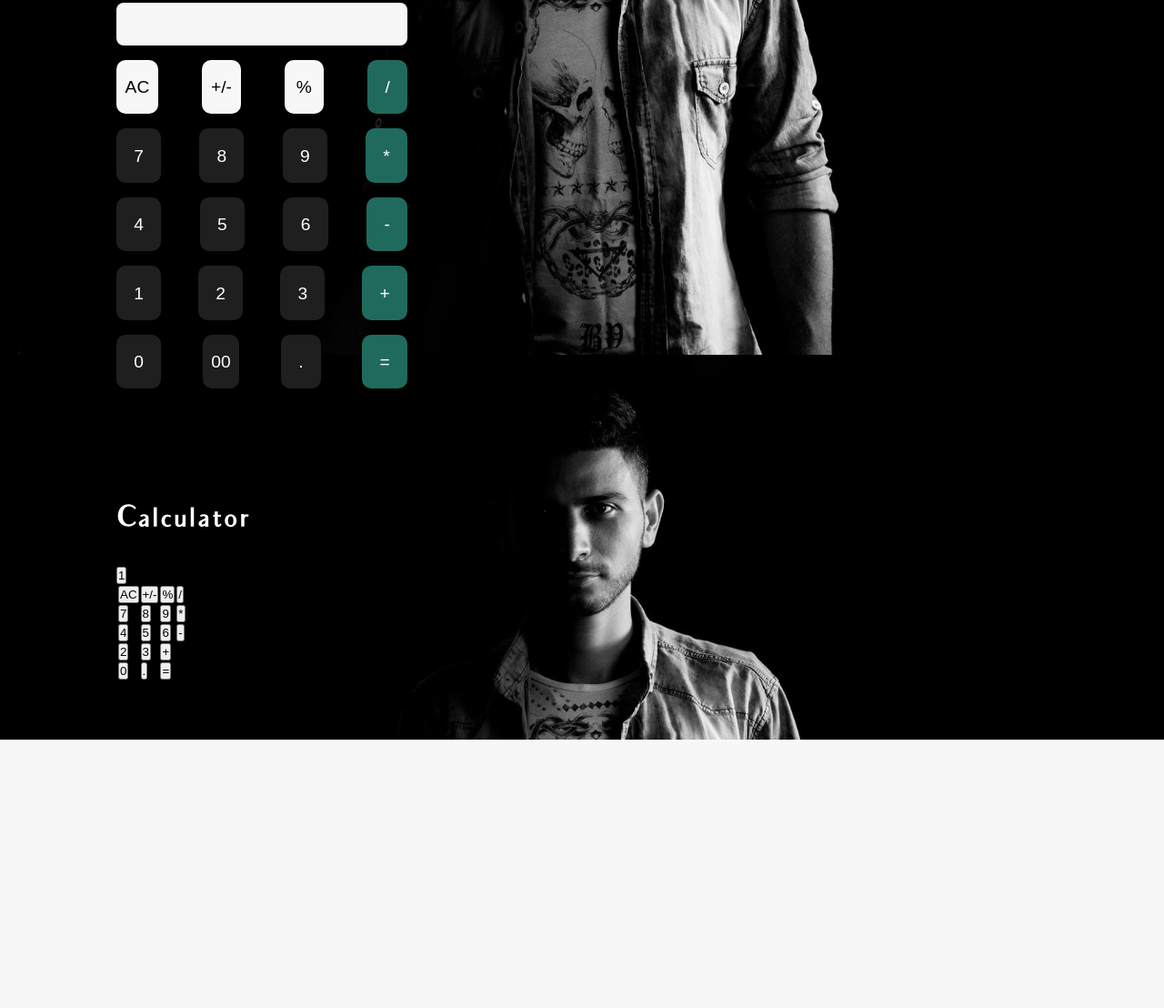
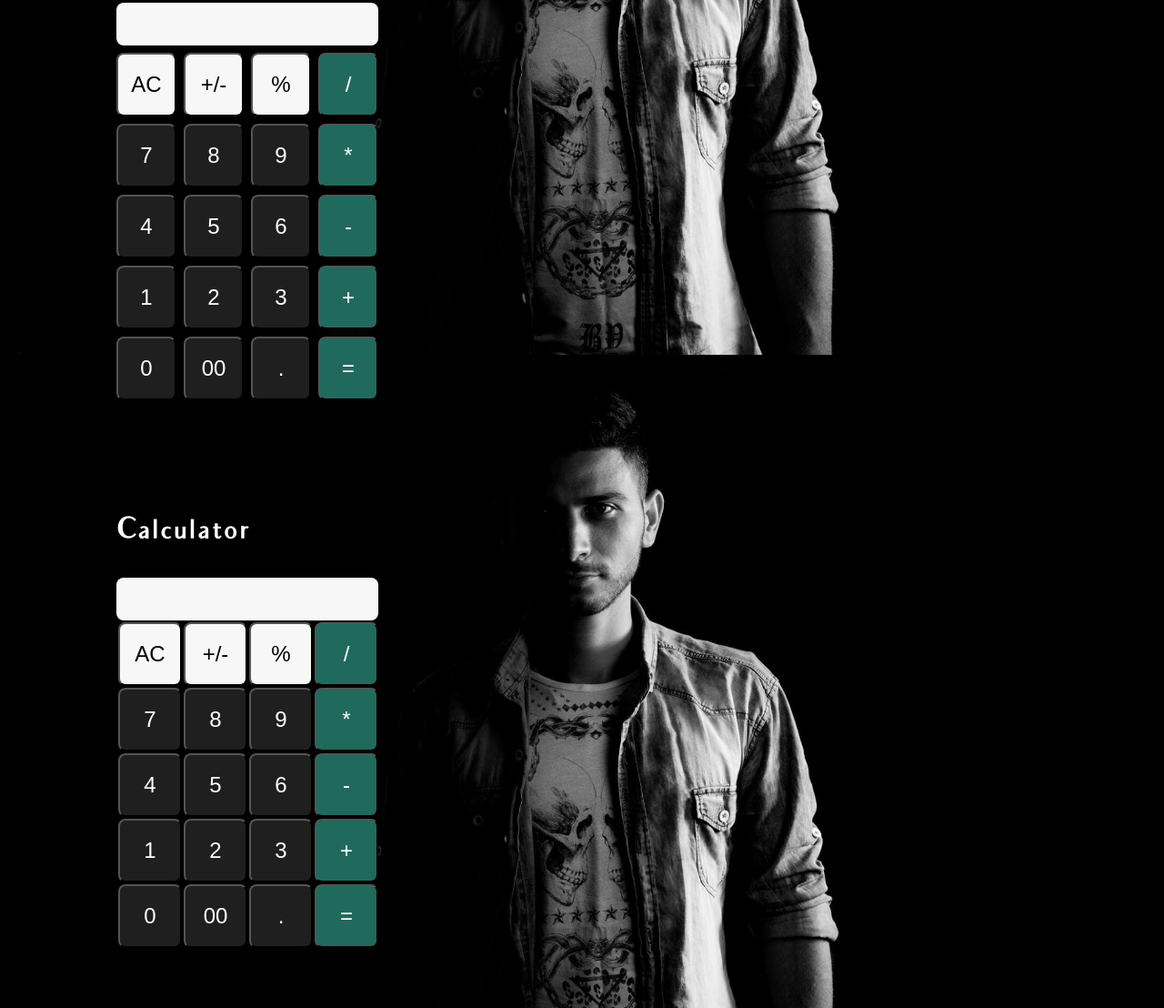
Before and after one commit to OluwatobilobaIbuola/altschool-1stsemester-assignment-1, a plain HTML site: page index.html in a window 1280 px wide. Shown: the part 2010-3118 px from the top of the page at 91% size. Before the commit the page ends 2823 px from the top, so only its background shows below. Drawn offline with Linux system fonts and the light colour scheme.

Commit message:
add calculator interface

```diff
--- a/index.html
+++ b/index.html
@@ -72,72 +72,90 @@
         </div>
       </div>
     </section>
+    <!-- flexbox property used for this calculator -->
     <section id="calculator" class="calculator">
       <div class="calculator-container">
         <h2 class="calculator__heading">Calculator</h2>
-        <div class="calculator-flex">
-          <div class="calculator-container__item">
-            <input type="number">
+        <div class="flex cal-interface">
+          <form class="calculator-container__item">
+            <input class="cal-display" type="text">
+          </form>
+          <div class="calculator-flex__item">
+            <input class="btn grey" type="button" value="AC">
+            <input class="btn grey" type="button" value="+/-">
+            <input class="btn grey" type="button" value="%">
+            <input class="btn green" type="button" value="/">
           </div>
           <div class="calculator-flex__item">
-            <span class="double grey">AC</span><span class="double grey">+/-</span><span class="modulo grey">%</span><span class="green">/</span>
+            <input class="btn black" type="button" value="7">
+            <input class="btn black" type="button" value="8">
+            <input class="btn black" type="button" value="9">
+            <input class="btn green" type="button" value="*">
           </div>
           <div class="calculator-flex__item">
-            <span class="black">7</span><span class="black">8</span><span class="black">9</span><span class="green">*</span>
+            <input class="btn black" type="button" value="4">
+            <input class="btn black" type="button" value="5">
+            <input class="btn black" type="button" value="6">
+            <input class="btn green" type="button" value="-">
           </div>
           <div class="calculator-flex__item">
-            <span class="black">4</span><span class="black">5</span><span class="black">6</span><span class="green">-</span>
+            <input class="btn black" type="button" value="1">
+            <input class="btn black" type="button" value="2">
+            <input class="btn black" type="button" value="3">
+            <input class="btn green" type="button" value="+">
           </div>
           <div class="calculator-flex__item">
-            <span class="black">1</span><span class="black">2</span><span class="black">3</span><span class="green">+</span>
+            <input class="btn black" type="button" value="0">
+            <input class="btn black" type="button" value="00">
+            <input class="btn black" type="button" value=".">
+            <input class="btn green" type="button" value="=">
           </div>
-          <div class="calculator-flex__item">
-            <span class="black">0</span><span class="double black">00</span><span class="black">.</span><span class="green">=</span>
-          </div>
+        </div>
+      </div>
+    </section>
+    <!-- table tag used for this calculator -->
+    <section id="calculator" class="calculator">
+      <div class="calculator-container">
+        <h2 class="calculator__heading">Calculator</h2>
+        <div class="table cal-interface">
+          <form>
+            <input  class="cal-display" type="text">
+          </form>
+          <table>
+            <tr>
+              <td><input class="btn grey" type="button" value="AC"></td>
+              <td><input class="btn grey" type="button" value="+/-"></td>
+              <td><input class="btn grey" type="button" value="%"></td>
+              <td><input class="btn green" type="button" value="/"></td>
+            </tr>
+            <tr>
+              <td><input class="btn black" type="button" value="7"></td>
+              <td><input class="btn black" type="button" value="8"></td>
+              <td><input class="btn black" type="button" value="9"></td>
+              <td><input class="btn green" type="button" value="*"></td>
+            </tr>
+            <tr>
+              <td><input class="btn black" type="button" value="4"></td>
+              <td><input class="btn black" type="button" value="5"></td>
+              <td><input class="btn black" type="button" value="6"></td>
+              <td><input class="btn green" type="button" value="-"></td>
+            </tr>
+            <tr>
+              <td><input class="btn black" type="button" value="1"></td>
+              <td><input class="btn black" type="button" value="2"></td>
+              <td><input class="btn black" type="button" value="3"></td>
+              <td><input class="btn green" type="button" value="+"></td>
+            </tr>
+            <tr>
+              <td><input class="btn black" type="button" value="0"></td>
+              <td><input class="btn black" type="button" value="00"></td>
+              <td><input class="btn black" type="button" value="."></td>
+              <td><input class="btn green" type="button" value="="></td>
+            </tr>
+          </table>
         </div>
 
       </div>
     </section>
-    <section id="calculator" class="calculator">
-      <div class="calculator-container">
-        <h2 class="calculator__heading">Calculator</h2>
-        <form
-            <input type="text">
-        </form>
-        <table>
-          <tr>
-            <td><input class="grey" type="button" value="AC"></td>
-            <td><input class="grey" type="button" value="+/-"></td>
-            <td><input class="grey" type="button" value="%"></td>
-            <td><input class="green" type="button" value="/"></td>
-          </tr>
-          <tr>
-            <td><input class="black" type="button" value="7"></td>
-            <td><input class="black" type="button" value="8"></td>
-            <td><input class="black" type="button" value="9"></td>
-            <td><input class="green" type="button" value="*"></td>
-          </tr>
-          <tr>
-            <td><input class="black" type="button" value="4"></td>
-            <td><input class="black" type="button" value="5"></td>
-            <td><input class="black" type="button" value="6"></td>
-            <td><input class="green" type="button" value="-"></td>
-          </tr>
-          <tr
-            <td><input class="black" type="button" value="1"></td>
-            <td><input class="black" type="button" value="2"></td>
-            <td><input class="black" type="button" value="3"></td>
-            <td><input class="green" type="button" value="+"></td>
-          </tr>
-          <tr>
-            <td><input class="black" type="button" value="0"></td>
-            <td><input class="black" type="button" value="."></td>
-            <td><input class="green" type="button" value="="></td>
-          </tr>
-        </table>
-
-      </div>
-    </section>
-
 </body>
 </html>
--- a/main.css
+++ b/main.css
@@ -245,49 +245,46 @@ transition: all 0.4s ease-in-out;
     margin-inline:auto;
 }
 /* calculator */
-.calculator-flex{
-    display:flex;
+.flex.cal-interface{
+    width:18em;
+    display: flex;
     flex-direction: column;
-    row-gap: 1rem;
-    color:black;
-    width:20em;
+    row-gap: 0.5em;
+}
+.table.cal-interface{
+    width:18em;
 }
 .calculator-flex__item{
     display: flex;
-    justify-content: space-between;
+    align-items: center;
+    column-gap: 0.5em;
 }
-.calculator-flex span{
-    padding: 1.2rem;
-    border-radius: 10px;
-    font-size: 1.2rem;
-    width: fit-content;
-    cursor:pointer;
+.calculator .btn{
+    height: 70px;
+    width:70px;
+    font-size: 1.5em;
+    cursor: pointer;
+    border-radius: 8px;
 }
-span.modulo{
-    padding:1.2rem 0.8rem;
-}
-span.double{
-    padding:1.2rem 0.6rem;
-}
-span.green{
+.green{
     background-color: #206A5D;
     color:white;
 }
-span.black{
-    background-color:#1f1f1f;
+.black{
+    background-color: #1f1f1f;
     color:white;
 }
-span.grey{
+.grey{
     background-color: #F7F7F7;
 }
-.calculator-flex input{
+.calculator .cal-display{
     width:100%;
     padding:1rem;
     outline:none;
     border: none;
-    background:#F7F7F7;
-    border-radius:0.5rem;
-    color:black;
+    background-color: #F7F7F7;
+    border-radius: 0.5rem;
+    color: black;
 }
 @media screen and (min-width:1024px) {
     .nav-container{
```
